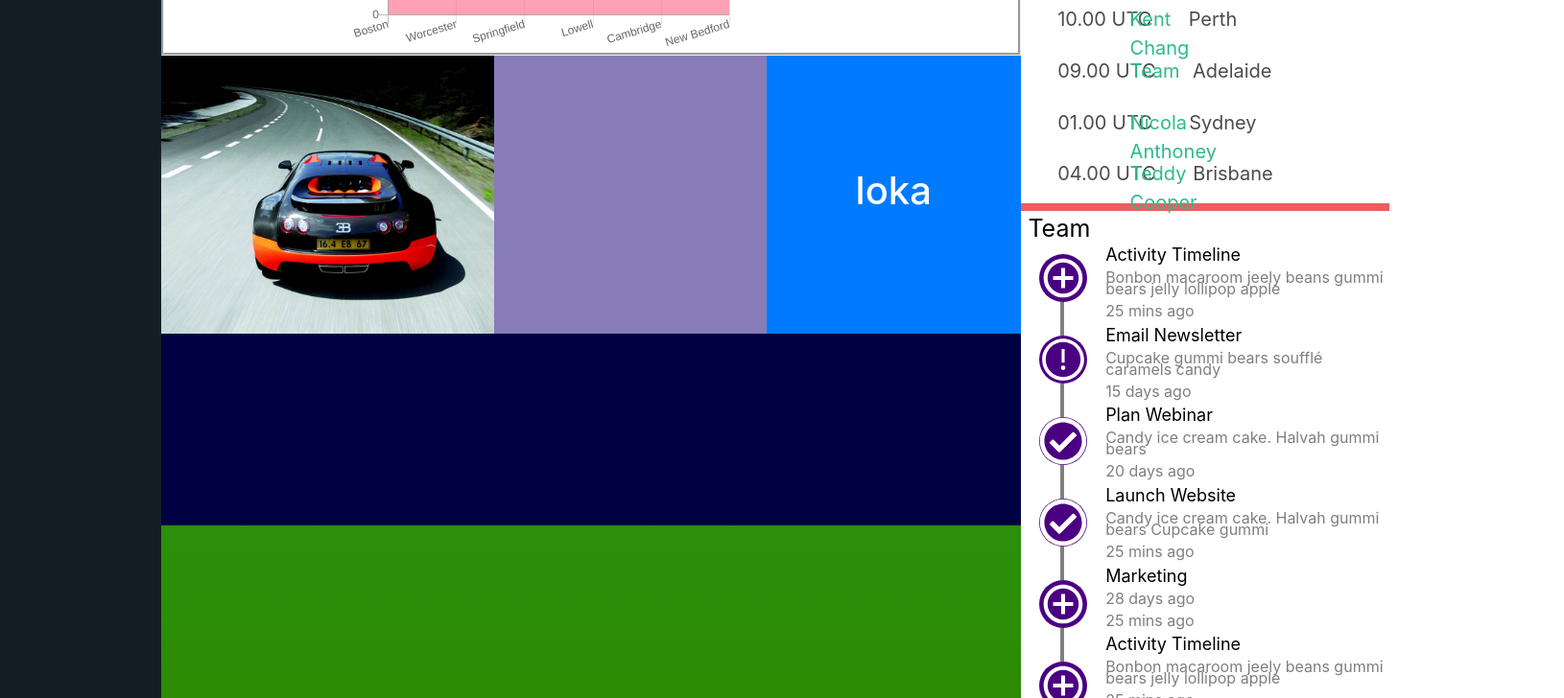
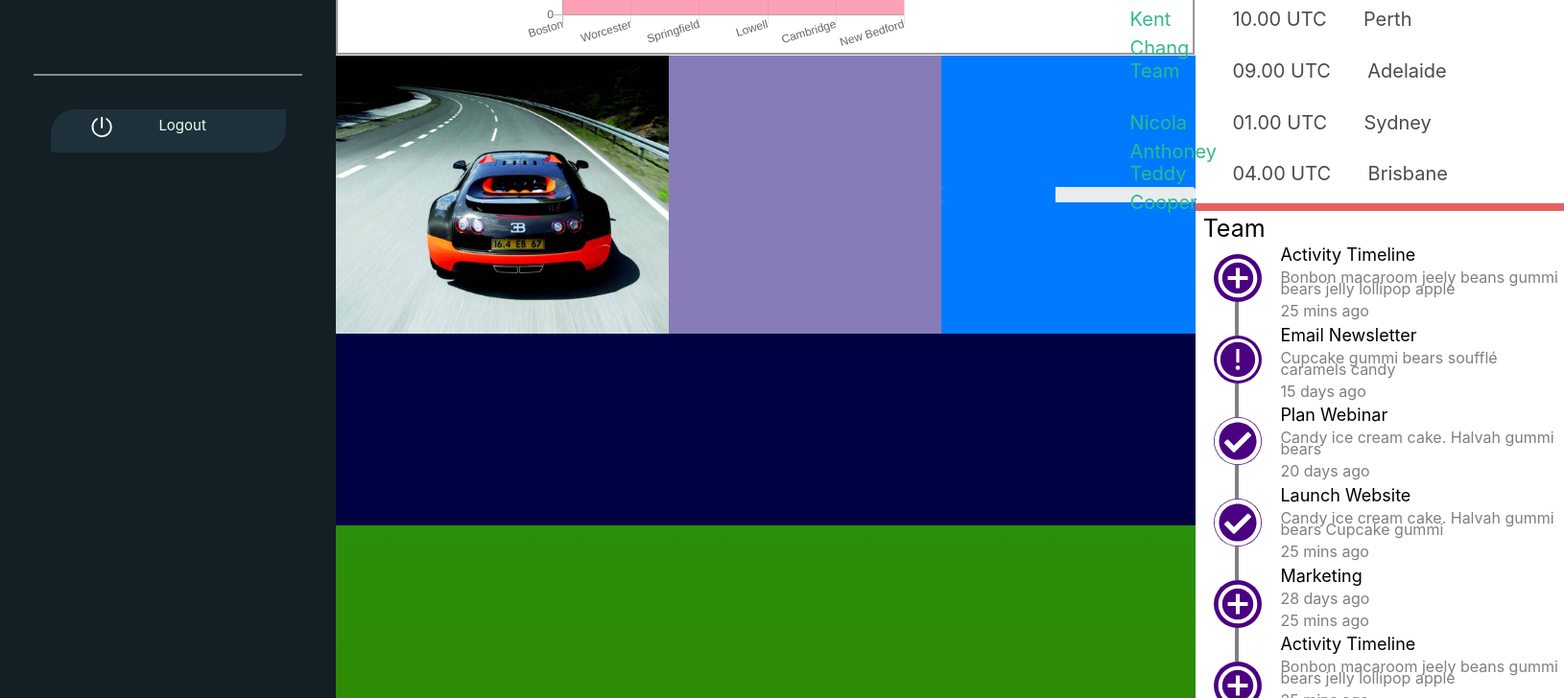
Before and after one commit to lakshan28/suntechit_assignment, a React (Create React App) app: page /login in a window 1280 px wide. Shown: the part 1516-2244 px from the top of the page at 96% size, 1630 px wide, since content can reach past the window. Built offline with nearby package versions, Linux system fonts and the light colour scheme.

Commit message:
changed button padding2

```diff
--- a/src/components/Charts/map/Map.js
+++ b/src/components/Charts/map/Map.js
@@ -16,7 +16,15 @@ class Map extends Component {
           />
         </div>
         <div className="progress-bar">
-          <h1>loka</h1>
+          <div class="progress">
+            <div
+              className="progress-bar"
+              role="progressbar"
+              aria-valuenow="25"
+              aria-valuemin="0"
+              aria-valuemax="100"
+            ></div>
+          </div>
         </div>
       </div>
     );
--- a/src/components/screens/Dashboard.css
+++ b/src/components/screens/Dashboard.css
@@ -12,7 +12,7 @@
 
 .first-row {
   height: 100%;
-  width: 100%;
+  width: 350px;
   background: #131f25;
 }
 .three-line-icon-dev {
```
